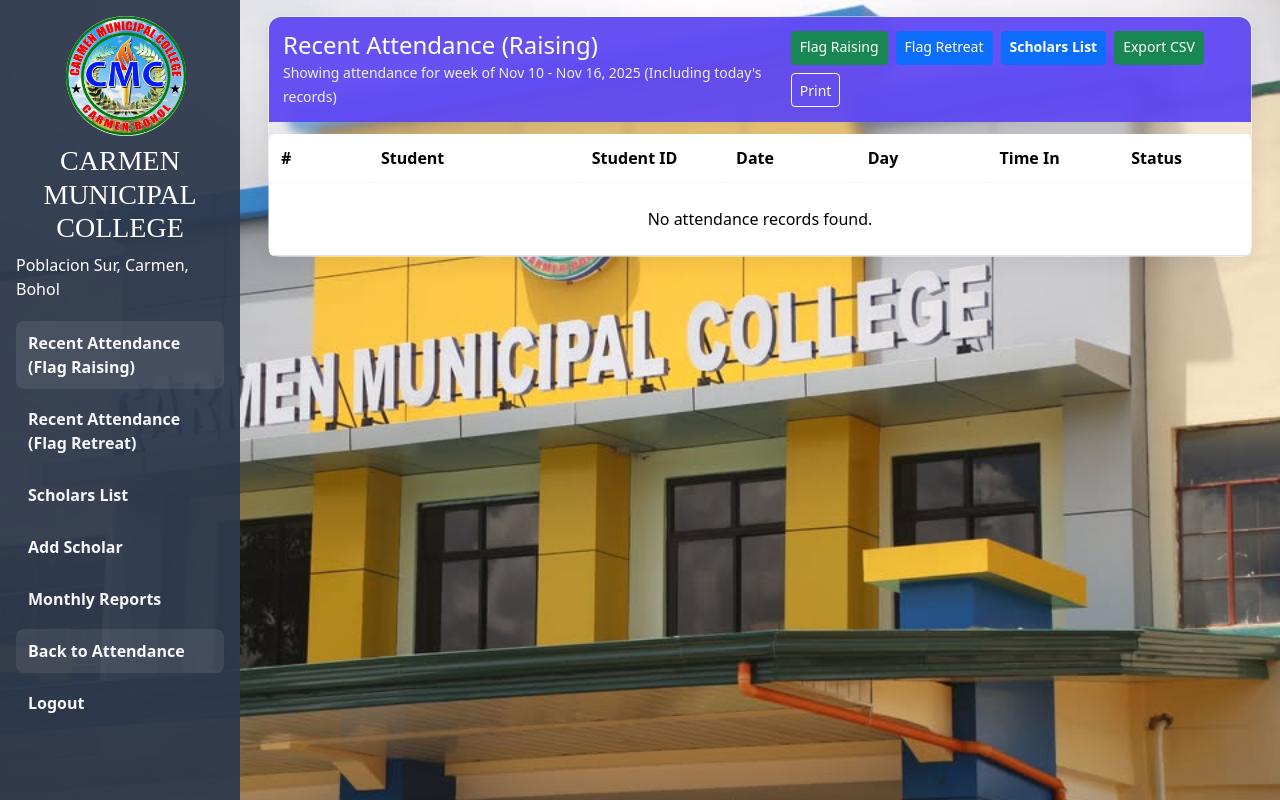
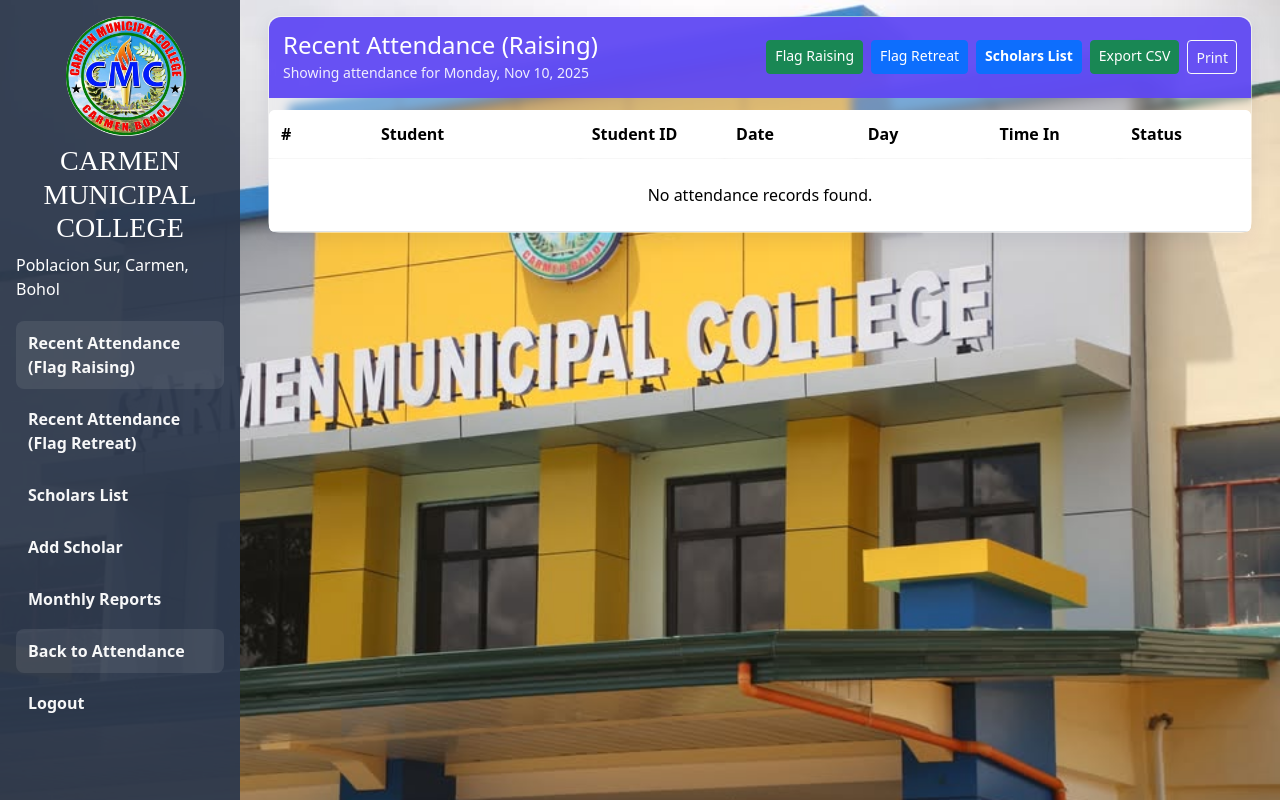
Before and after one commit to Jammael/CMC_Scholars_Flag_Raising_-_Flag_Retreat_Attendance_System, a PHP site: page /admin_dashboard.php in a window 1280 px wide. Run offline with PHP 8.4, Linux system fonts and the light colour scheme; a user stored in the database is signed in; data comes from the database, SQL or seed files in the repository; tables that the repository leaves empty hold one stand-in row (values such as "Sample post"); some libraries are stand-ins or nearby versions.

Commit message:
Update admin_dashboard.php

```diff
--- a/CMC_Scholars_Flag_Ceremony_Attendance_System/admin_dashboard.php
+++ b/CMC_Scholars_Flag_Ceremony_Attendance_System/admin_dashboard.php
@@ -104,7 +104,14 @@
 $startOfWeek = date('Y-m-d', strtotime('monday this week'));
 $endOfWeek = date('Y-m-d', strtotime('sunday this week'));
 
-// attendance query with weekly filter
+// Get the current week's Monday and Friday dates
+$thisWeekMonday = date('Y-m-d', strtotime('monday this week'));
+$thisWeekFriday = date('Y-m-d', strtotime('friday this week'));
+
+// Set the specific day based on ceremony type
+$filterDate = $ceremony === 'retreat' ? $thisWeekFriday : $thisWeekMonday;
+
+// Modified query to only show current week's Monday or Friday
 $q = "
   SELECT
     a.id,
@@ -130,19 +137,13 @@
   FROM attendance a
   LEFT JOIN students s ON a.student_id = s.student_id
   WHERE a.day = ?
-  AND (
-    -- Show current week's records
-    (a.date BETWEEN ? AND ?)
-    OR
-    -- Also include today's records if any
-    DATE(a.date) = ?
-  )
-  ORDER BY a.date DESC, a.time_in DESC
+  AND DATE(a.date) = ?
+  ORDER BY a.time_in ASC
 ";
 
 $stmt = $mysqli->prepare($q);
 if ($stmt) {
-    $stmt->bind_param('ssss', $filterDay, $startOfWeek, $endOfWeek, $currentDate);
+    $stmt->bind_param('ss', $filterDay, $filterDate);
     $stmt->execute();
     $result = $stmt->get_result();
 } else {
@@ -604,13 +605,8 @@
     <div>
         <h4 style="margin:0">Recent Attendance (<?php echo ucfirst($ceremony); ?>)</h4>
         <small style="opacity:.9">
-            Showing attendance for week of
-            <?php echo date('M d', strtotime($startOfWeek)); ?>
-            -
-            <?php echo date('M d, Y', strtotime($endOfWeek)); ?>
-            <?php if(date('Y-m-d') === $currentDate): ?>
-                (Including today's records)
-            <?php endif; ?>
+            Showing attendance for <?php echo $filterDay; ?>,
+            <?php echo date('M d, Y', strtotime($filterDate)); ?>
         </small>
     </div>
     <div class="controls">
```
